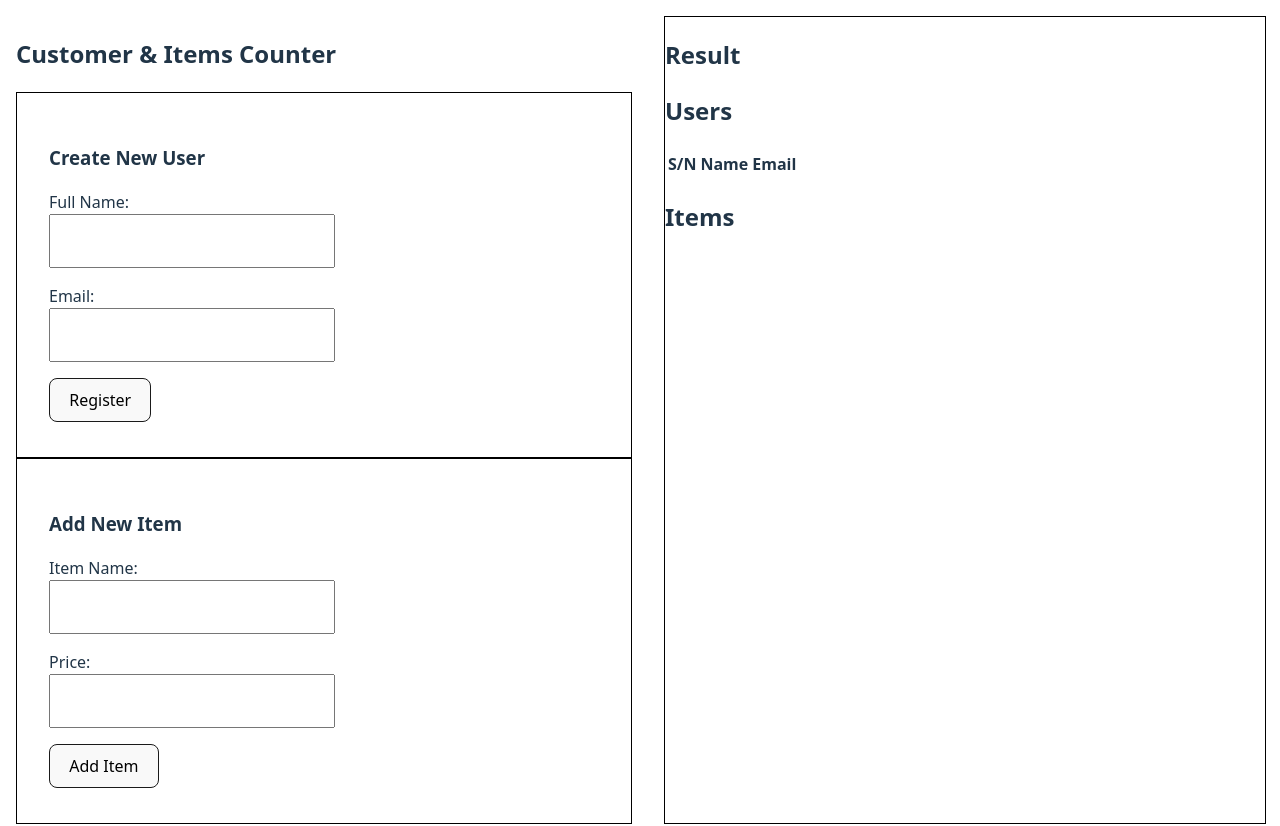
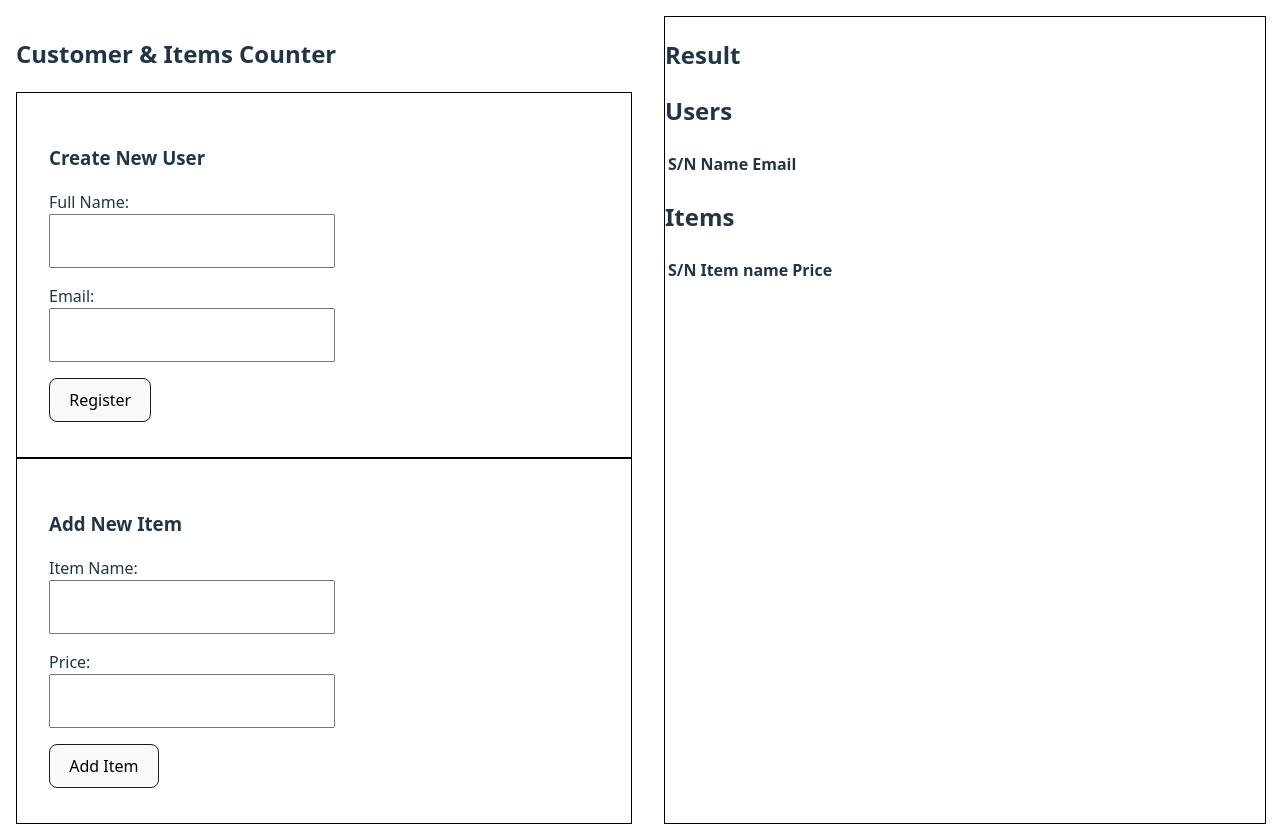
Before and after one commit to kzamani44/handson_coding_test, a React (Vite) app: page / in a window 1280 px wide. Shown: the top 826 px of the page. Built offline with nearby package versions, Linux system fonts and the light colour scheme.

Commit message:
updated item counter

```diff
--- a/src/App.jsx
+++ b/src/App.jsx
@@ -5,9 +5,15 @@ import './App.css';
 function App() {
 	const raw = JSON.parse(localStorage.getItem('user')) || {};
 
+  const rawItem = JSON.parse(localStorage.getItem('items')) || {};
+
 	const storedUsers = Object.keys(raw)
 		.filter((key) => !isNaN(key)) // only keep numeric keys
 		.map((key) => raw[key]);
+
+  	const storedItems = Object.keys(rawItem)
+		.filter((key) => !isNaN(key)) // only keep numeric keys
+		.map((key) => rawItem[key]);
 
     if(!storedUsers){
       return
@@ -50,6 +56,24 @@ function App() {
 
 					<div>
 						<h2>Items</h2>
+            <table>
+							<thead>
+								<tr>
+									<th>S/N</th>
+									<th>Item name</th>
+									<th>Price</th>
+								</tr>
+							</thead>
+							<tbody>
+								{storedItems.map((item, index) => (
+									<tr key={index}>
+										<td>{index + 1}</td>
+										<td>{item.itemName}</td>
+										<td>{item.itemPrice}</td>
+									</tr>
+								))}
+							</tbody>
+						</table>
 					</div>
 				</div>
 			</div>
--- a/src/pages/PurchaseItem.jsx
+++ b/src/pages/PurchaseItem.jsx
@@ -1,12 +1,6 @@
 import React, { useEffect, useState } from 'react';
 
-const items = [
-	{ itemid: '#1', item_name: 'Apple', item_price: 40 },
-	{ itemId: '#2', item_name: 'Banana', item_price: 20 },
-	{ itemId: '#3', item_name: 'Berry', item_price: 5 },
-	{ itemId: '#4', item_name: 'Coffee', item_price: 10 },
-	{ itemId: '#5', item_name: 'Milk', item_price: 2.5 },
-];
+
 function PurchaseItem() {
 	const [itemName, setItemName] = useState('');
 	const [itemPrice, setItemPrice] = useState('');
@@ -21,7 +15,7 @@ function PurchaseItem() {
 
         const updatedItems = [...storedItems, itemData];
 
-		// Add user detail to localStorage
+		// Add item detail to localStorage
 		localStorage.setItem('items', JSON.stringify(updatedItems));
     }
 
```
